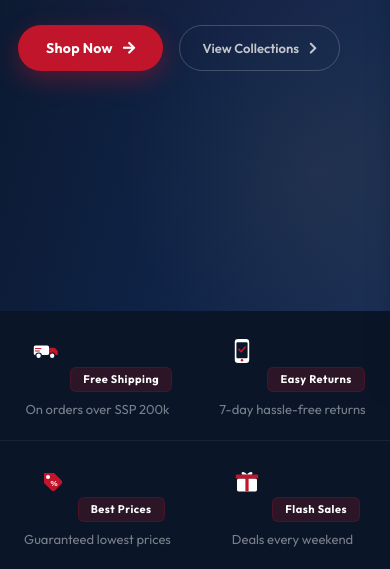
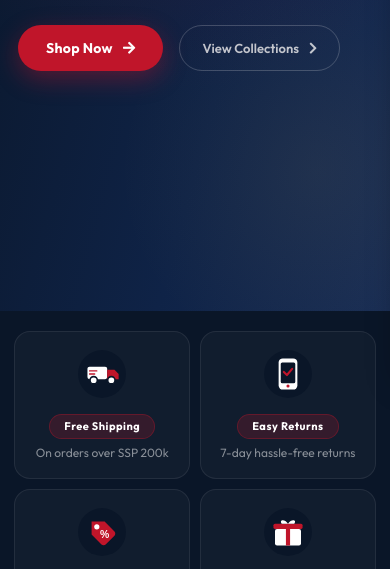
Before and after one commit to Jamapa205/africana-webtech, a website: page index.html in a window 390 px wide. Shown: the part 464-1033 px from the top of the page. Drawn offline with Linux system fonts and the light colour scheme; no server answers.

Commit message:
Fix feature boxes alignment: perfectly center-align icons, pill badges, and text inside cards across desktop, tablet, and mobile

```diff
--- a/style.css
+++ b/style.css
@@ -433,77 +433,74 @@
 /* ─── Feature Badges ─────────────────────────────────────── */
 #feature {
   display: flex;
-  align-items: center;
-  justify-content: space-between;
+  align-items: stretch;
+  justify-content: center;
   flex-wrap: wrap;
   background: var(--navy-deep);
-  gap: 0;
+  gap: 16px;
+  padding: 40px 80px;
 }
 
 #feature .fe-box {
-  flex: 1;
-  min-width: 150px;
+  flex: 1 1 150px;
+  max-width: 190px;
   text-align: center;
-  padding: 28px 20px;
-  border-right: 1px solid rgba(255,255,255,0.06);
+  padding: 24px 16px;
+  background: rgba(255, 255, 255, 0.03);
+  border: 1px solid rgba(255, 255, 255, 0.08);
+  border-radius: 16px;
+  display: flex;
+  flex-direction: column;
+  align-items: center;
+  justify-content: center;
   transition: all 0.3s var(--ease);
   position: relative;
-}
-
-#feature .fe-box:last-child {
-  border-right: none;
-}
-
-#feature .fe-box::after {
-  content: "";
-  position: absolute;
-  bottom: 0;
-  left: 50%;
-  transform: translateX(-50%);
-  width: 0;
-  height: 2px;
-  background: var(--red-primary);
-  transition: width 0.3s var(--ease);
-}
-
-#feature .fe-box:hover::after {
-  width: 60%;
+  overflow: hidden;
 }
 
 #feature .fe-box:hover {
-  background: rgba(192,21,42,0.08);
-  border-color: rgba(192,21,42,0.4);
+  background: rgba(192, 21, 42, 0.1);
+  border-color: var(--red-primary);
+  transform: translateY(-4px);
+  box-shadow: 0 10px 25px rgba(192, 21, 42, 0.2);
 }
 
 #feature .fe-box img {
-  width: 56px;
+  width: 52px;
   height: 52px;
   object-fit: contain;
-  margin-bottom: 12px;
+  margin: 0 auto 14px auto;
+  display: block;
   transition: transform 0.3s var(--ease);
 }
 
 #feature .fe-box:hover img {
-  transform: scale(1.1);
+  transform: scale(1.12);
 }
 
 #feature .fe-box h6 {
-  display: inline-block;
-  padding: 6px 12px;
+  display: inline-flex;
+  align-items: center;
+  justify-content: center;
+  padding: 6px 14px;
   line-height: 1;
-  border-radius: 6px;
+  border-radius: 50px;
   color: var(--white);
   font-weight: 700;
   font-size: 11px;
   letter-spacing: 0.5px;
-  background: rgba(192,21,42,0.18);
-  border: 1px solid rgba(192,21,42,0.2);
+  background: rgba(192, 21, 42, 0.2);
+  border: 1px solid rgba(192, 21, 42, 0.35);
+  margin: 0 0 6px 0;
+  white-space: nowrap;
 }
 
 #feature .fe-box p {
-  font-size: 13px;
-  color: rgba(255,255,255,0.45);
-  margin: 6px 0 0 0;
+  font-size: 12px;
+  color: rgba(255, 255, 255, 0.5);
+  margin: 0;
+  line-height: 1.4;
+  text-align: center;
 }
 
 /* ─── Shop by Collection Section ─────────────────────────── */
@@ -1891,14 +1888,13 @@
 
   #feature {
     justify-content: center;
-    gap: 0;
-    flex-wrap: wrap;
+    gap: 12px;
+    padding: 30px 20px;
   }
 
   #feature .fe-box {
-    width: 48%;
-    border-right: none;
-    border-bottom: 1px solid rgba(255,255,255,0.06);
+    flex: 1 1 45%;
+    max-width: 48%;
   }
 
   .collections-grid {
@@ -2091,14 +2087,15 @@
     display: none;
   }
 
+  #feature {
+    gap: 10px;
+    padding: 20px 12px;
+  }
+
   #feature .fe-box {
-    width: 50%;
-    padding: 20px 12px;
-  }
-
-  #feature .fe-box img {
-    width: 44px;
-    height: 40px;
+    flex: 1 1 47%;
+    max-width: 48%;
+    padding: 16px 10px;
   }
 
   .collections-grid {
```
Also changed, not shown: about.html (+1 -1 lines), cart.html (+1 -1 lines), contact.html (+1 -1 lines), shop.html (+1 -1 lines), sproduct.html (+1 -1 lines).
